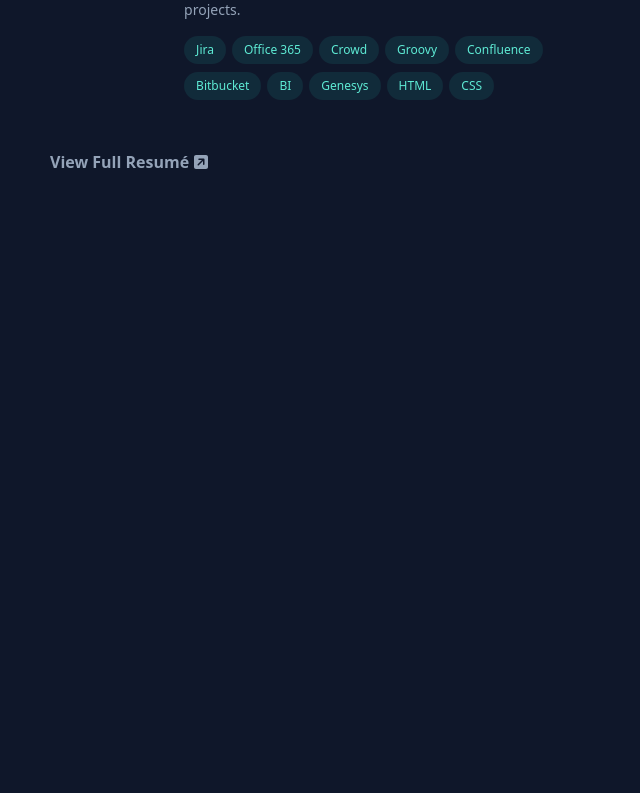
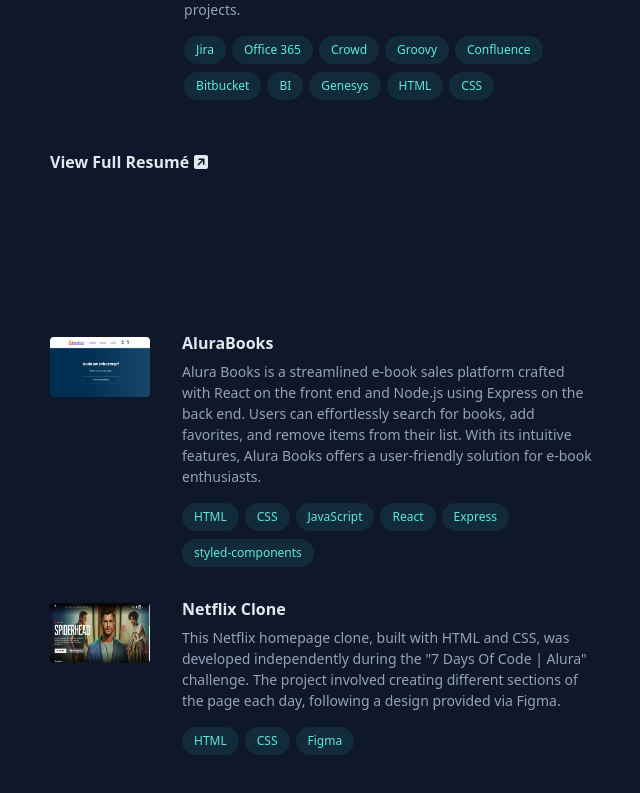
Before and after one commit to ebass0/react-porfolio, a React (Create React App) app: page / in a window 1280 px wide. Shown: the part 861-1654 px from the top of the page, without its empty margins (590-1230 px from the left). Before the commit the page ends 1130 px from the top, so only its background shows below. Built offline with nearby package versions, Linux system fonts and the light colour scheme.

Commit message:
Update Projects section

```diff
--- a/src/App.js
+++ b/src/App.js
@@ -1,7 +1,6 @@
 import './App.css';
 import Header from "./components/Header";
 import Informacoes from './components/Informacoes';
-import Resume from './components/Resume';
 
 function App() {
   return (
@@ -11,7 +10,6 @@
       </div>
       <div className='App-informacoes'>
         <Informacoes />
-        <Resume />
       </div>
     </div>
   );
--- a/src/components/Informacoes/index.js
+++ b/src/components/Informacoes/index.js
@@ -1,5 +1,7 @@
 import About from '../About';
 import Experience from '../Experience';
+import Projetos from '../Projetos';
+import Resume from '../Resume';
 import './Informacoes.css';
 
 const Informacoes = () => {
@@ -7,6 +9,8 @@
         <div className='container'>
             <About />
             <Experience />
+            <Resume />
+            <Projetos />
         </div>
     );
 }
--- /dev/null
+++ b/src/components/Projetos/index.js
@@ -0,0 +1,16 @@
+import ProjetosItens from '../ProjetosItens';
+import './Projetos.css';
+
+const Projetos = () => {
+    return (
+        <section className='Projetos'>
+            <div>
+                <ul>
+                    <ProjetosItens />
+                </ul>
+            </div>
+        </section>
+    );
+}
+
+export default Projetos;
--- /dev/null
+++ b/src/components/ProjetosItens/ProjetosItens.css
@@ -0,0 +1,68 @@
+.Projetos-container {
+    display: flex;
+    gap: 2em;
+    border-radius: 0.25rem;
+    margin-top: 2rem;
+    font-weight: 500;
+    line-height: 1.25;
+    font-size: 1rem;
+}
+
+/* IMAGEM */
+.Projetos-header {
+    flex: 0 0 auto;
+    margin: 0.25rem 0 0.5rem 0;
+
+    img {
+        display: block;
+        width: 100px;
+        height: 60px;
+        max-width: 100%;
+        border-width: 2px;
+        border-radius: 0.25rem;
+        border-color: rgba(226,232,240,.1);
+    }
+}
+
+/* TÍTULO E SUBTÍTULO DO EXPERIENCE */
+.Projetos-title {
+    display: flex;
+    flex-direction: column;
+    gap: 0.5em;
+}
+
+.Projetos-title h3 {
+    margin: 0;
+    color: rgb(226 232 240/1);
+    font-size: 1rem;
+}
+
+/* TEXTO */
+.Projetos-text {
+    font-size: .875rem;
+    line-height: 1.5;
+    font-weight: 400;
+}
+
+/* LISTA */
+.linguagens-list {
+    display: flex;
+    flex-wrap: wrap;
+    line-height: 1.625;
+    align-items: center;
+}
+
+/* HOVER */
+.Projetos-container:hover {
+    cursor: pointer;
+    border-radius: 0.375rem;
+    background-color: rgba(30,41,59,.5);
+    transition-timing-function: cubic-bezier(.4,0,.2,1);
+    transition-duration: .15s;
+    box-shadow: inset 0 1px 0 0 rgba(148,163,184,.1);
+
+
+    .Projetos-title h3 {
+        color: rgb(94 234 212/1);
+    }
+}
--- /dev/null
+++ b/src/components/ProjetosItens/index.js
@@ -0,0 +1,71 @@
+import ExperienceList from '../ExperienceList';
+import './ProjetosItens.css';
+
+const ProjetosItens = () => {
+    return (
+        <ul className='Container'>
+            <li>
+                <div className='Projetos'>
+                    <a className='Projetos-container' href='/' target='_blank' rel='noreferrer'>
+                        <div className='Projetos-header'>
+                            <img src='../../../assets/alurabooks.png' alt='Alurabooks project image'></img>
+                        </div>
+                        <div className='Projetos-title'>
+                            <div>
+                                <h3>
+                                    AluraBooks
+                                </h3>
+                            </div>
+                            <div className='Projetos-text'>
+                                <p>
+                                    Alura Books is a streamlined e-book sales platform crafted with React on the front end and Node.js using Express on the back end. Users can effortlessly search for books, add favorites, and remove items from their list. With its intuitive features, Alura Books offers a user-friendly solution for e-book enthusiasts.
+                                </p>
+                            </div>
+                            <div className='Projetos-linguagens'>
+                                <ul className='linguagens-list'>
+                                    <ExperienceList item="HTML" />
+                                    <ExperienceList item="CSS" />
+                                    <ExperienceList item="JavaScript" />
+                                    <ExperienceList item="React" />
+                                    <ExperienceList item="Express" />
+                                    <ExperienceList item="styled-components" />
+                                </ul>
+                            </div>
+                        </div>
+                    </a>
+                </div>
+            </li>
+
+            <li>
+                <div className='Projetos'>
+                    <a className='Projetos-container' href='/' target='_blank' rel='noreferrer'>
+                        <div className='Projetos-header'>
+                            <img src='../../../assets/clone-netflix.png' alt='Netflix clone image'></img>
+                        </div>
+                        <div className='Projetos-title'>
+                            <div>
+                                <h3>
+                                    Netflix Clone
+                                </h3>
+                            </div>
+                            <div className='Projetos-text'>
+                                <p>
+                                    This Netflix homepage clone, built with HTML and CSS, was developed independently during the "7 Days Of Code | Alura" challenge. The project involved creating different sections of the page each day, following a design provided via Figma.
+                                </p>
+                            </div>
+                            <div className='Projetos-linguagens'>
+                                <ul className='linguagens-list'>
+                                    <ExperienceList item="HTML" />
+                                    <ExperienceList item="CSS" />
+                                    <ExperienceList item="Figma" />
+                                </ul>
+                            </div>
+                        </div>
+                    </a>
+                </div>
+            </li>
+        </ul>
+    );
+}
+
+export default ProjetosItens;
--- a/src/components/Resume/Resume.css
+++ b/src/components/Resume/Resume.css
@@ -1,5 +1,6 @@
 .Resume {
     margin-top: 3rem;
+    margin-bottom: 10rem;
 }
 
 .Resume-link {
@@ -7,6 +8,7 @@
     font-size: 1rem;
     font-weight: 600;
     line-height: 1.25;
+    color: #E2E8F0
 }
 
 .icon {
```
Also changed, not shown: public/assets/alurabooks.png (added), public/assets/clone-netflix.png (added), src/components/Projetos/Projetos.css (added).
